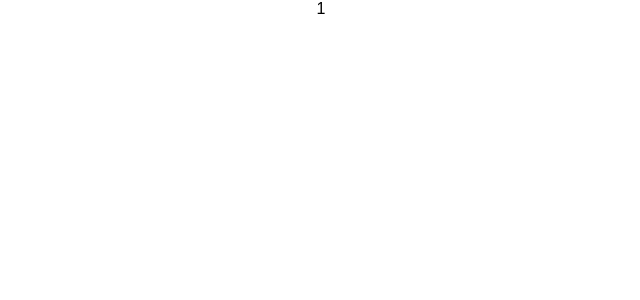
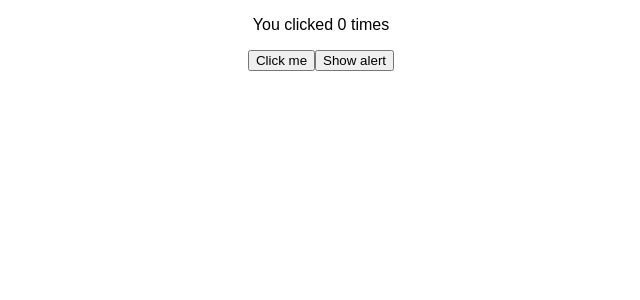
Before and after one commit to WxSwen/mini-react-hooks, a React (Create React App) app: page / in a window 1280 px wide. Shown: the top 300 px of the page, without its empty margins (319-959 px from the left). Built offline with nearby package versions, Linux system fonts and the light colour scheme; the HTML template or start-up script is replaced by a standard one.

Commit message:
feat: useUnload

```diff
--- a/src/App.tsx
+++ b/src/App.tsx
@@ -1,31 +1,33 @@
 import * as React from 'react';
 import './App.css';
-import useMountedState from './package/useMountedState';
 
-const Demo = () => {
-  const isMounted = useMountedState();
-  const [state, useState] = React.useState(false);
+function Example() {
+  const [count, setCount] = React.useState(0);
 
-  React.useEffect(() => {
+  function handleAlertClick() {
     setTimeout(() => {
-      if (isMounted()) {
-        useState(isMounted());
-      } else {
-        useState(isMounted());
-      }
-    }, 1000);
-  }, []);
+      alert('You clicked on: ' + count);
+    }, 3000);
+  }
 
   return (
-    <div>{state ? '1' : '2'}</div>
-  )
-};
+    <div>
+      <p>You clicked {count} times</p>
+      <button onClick={() => setCount(count + 1)}>
+        Click me
+      </button>
+      <button onClick={handleAlertClick}>
+        Show alert
+      </button>
+    </div>
+  );
+}
 
 class App extends React.Component {
   public render() {
     return (
       <div className="App">
-        <Demo></Demo>
+        <Example></Example>
       </div>
     );
   }
```
Also changed, not shown: src/package/createReducer.ts (+84 -84 lines), src/package/useBeforeUnload.ts (added, +35 -0 lines), 1 other file (tests, documents, lock files or other folders).
